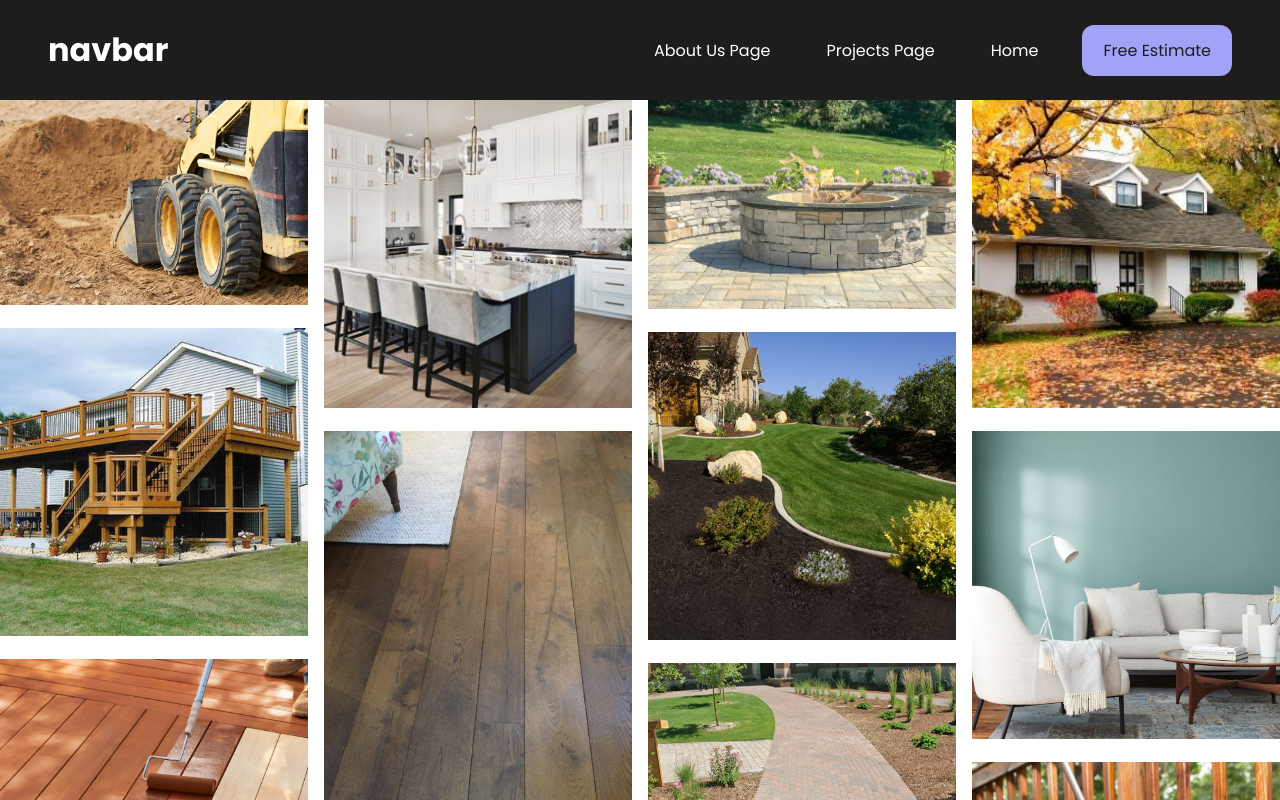
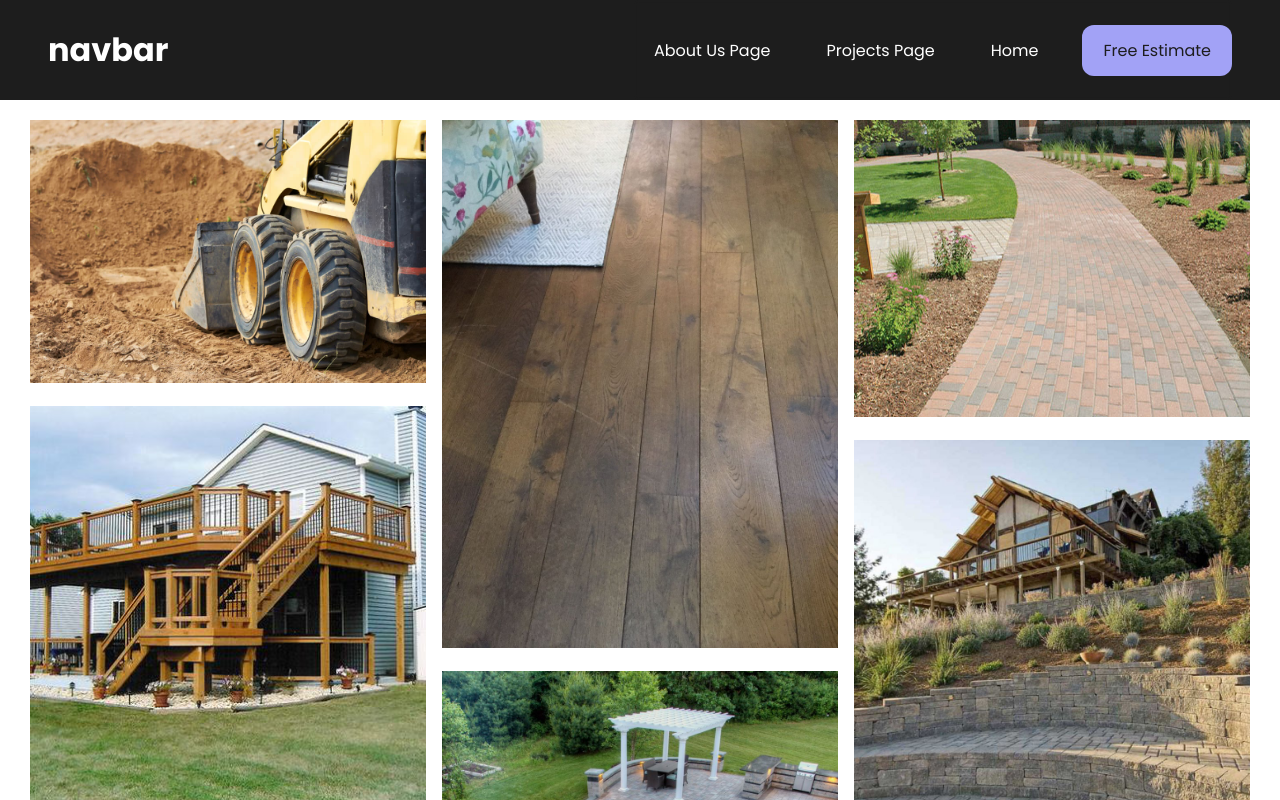
Before and after one commit to zsievers/navbar-pract, a Next.js app in the folder navbar/: page / in a window 1280 px wide. Shown: the top 800 px of the page. Built offline with nearby package versions, Linux system fonts and the light colour scheme.

Commit message:
styling masonry

```diff
--- a/navbar/components/masonry/masonry.module.scss
+++ b/navbar/components/masonry/masonry.module.scss
@@ -1,7 +1,8 @@
 @import "./../../styles/variables.scss";
 
 .masonry {
-  column-count: 4;
+  margin: 20px 30px 20px 30px;
+  column-count: 3;
   column-gap: 16px;
 
   img {
```
